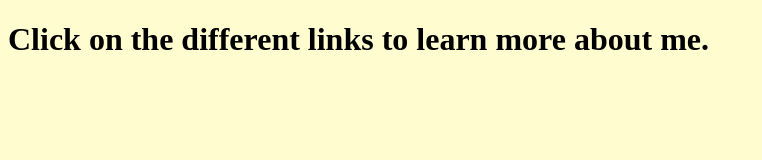
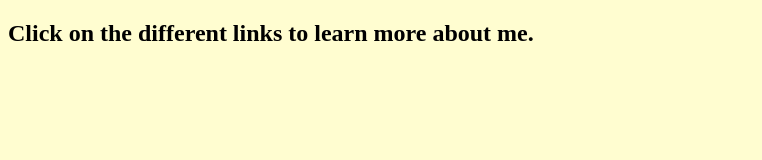
Before and after one commit to sdawn98/personal-website, a plain HTML site: page index.html in a window 1280 px wide. Shown: the whole page, without its empty margins (0-762 px from the left). Drawn offline with Linux system fonts and the light colour scheme.

Commit message:
linked js and edited html

```diff
--- a/index.html
+++ b/index.html
@@ -6,6 +6,7 @@
         <script src="script.js"></script>
     </head>
     <body>
-        <h1>Click on the different links to learn more about me.</h1>
+        <script src="script.js"></script>
+        <h2>Click on the different links to learn more about me.</h2>
     </body>
 </html>
```
